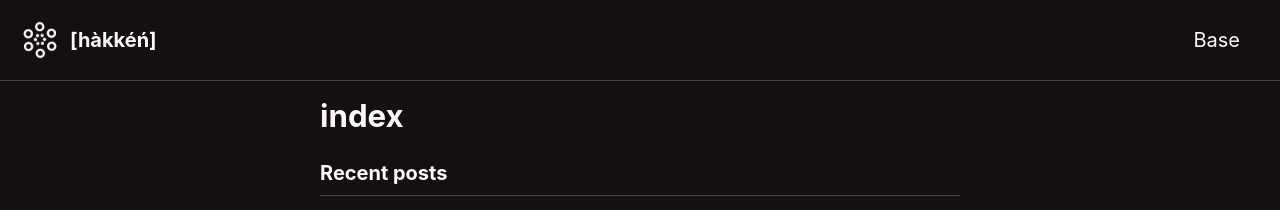
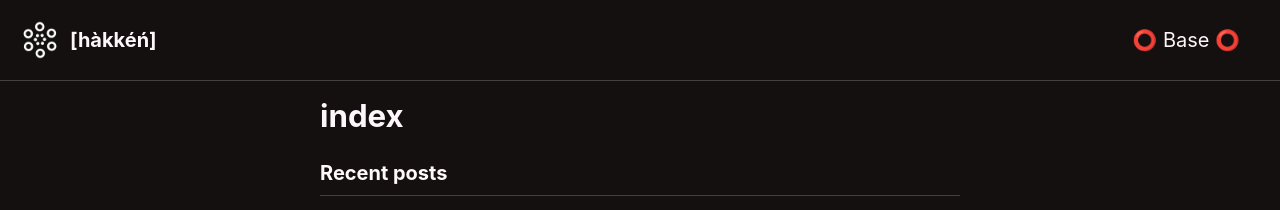
Before and after one commit to n3kk4h/n3kk4h.github.io, a Jekyll site: the page built from index.html, in a window 1280 px wide and 900 px high. Shown: the top 210 px of the window. Built offline with Jekyll 4.4.1, drawn with Linux system fonts in a browser that asks for light colours; cached includes are drawn as plain includes; nearby versions of some CDN libraries; the list of posts is cut into pages by our own code.

```diff
--- a/_data/navigation.yml
+++ b/_data/navigation.yml
@@ -1,6 +1,6 @@
 # main links
 main:
-  - title: "Base"
+  - title: "⭕ Base ⭕"
     url: https://h44k3n.github.io/
 #  - title: "Home 🏠"
 #    url: https://fareedfauzi.github.io/
```
